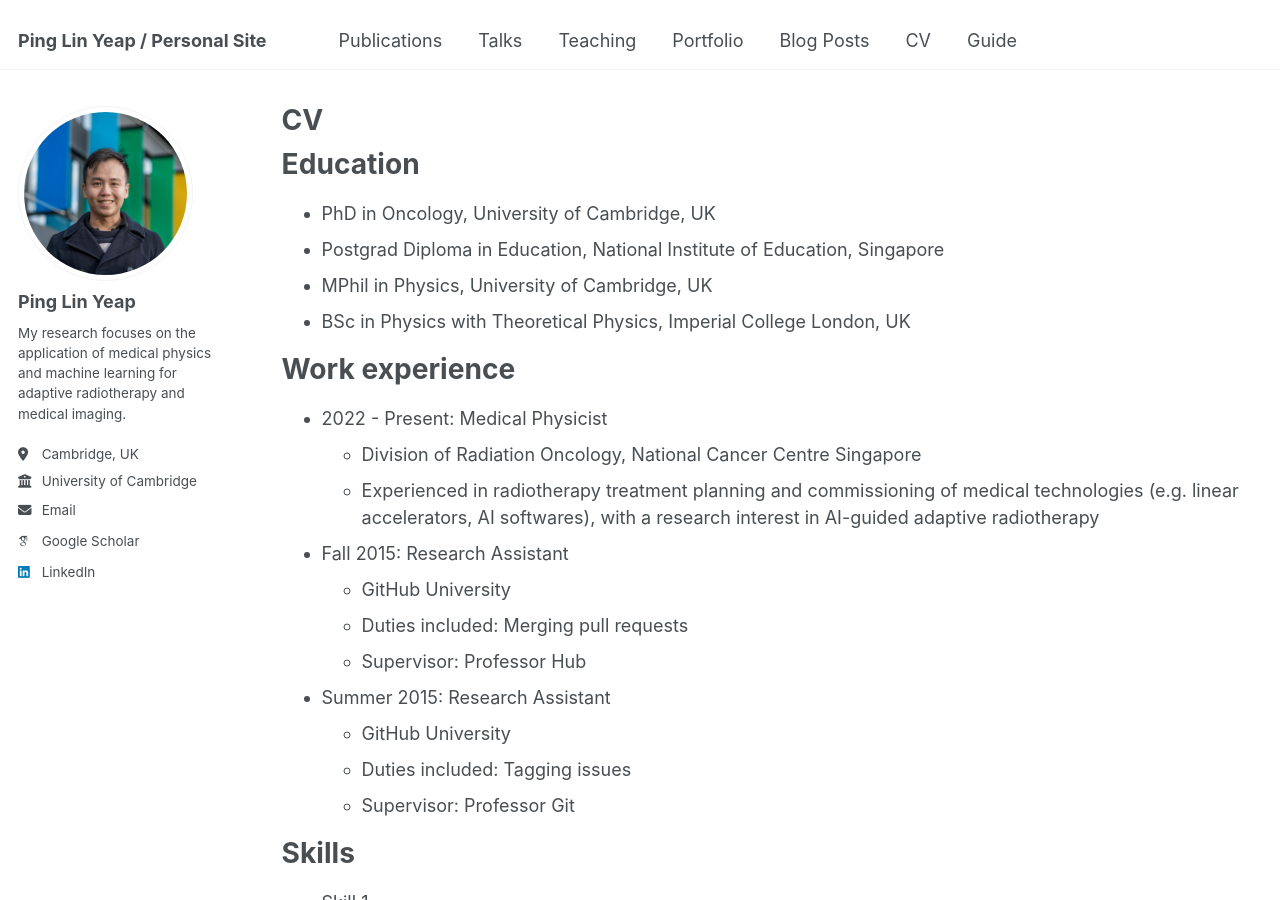
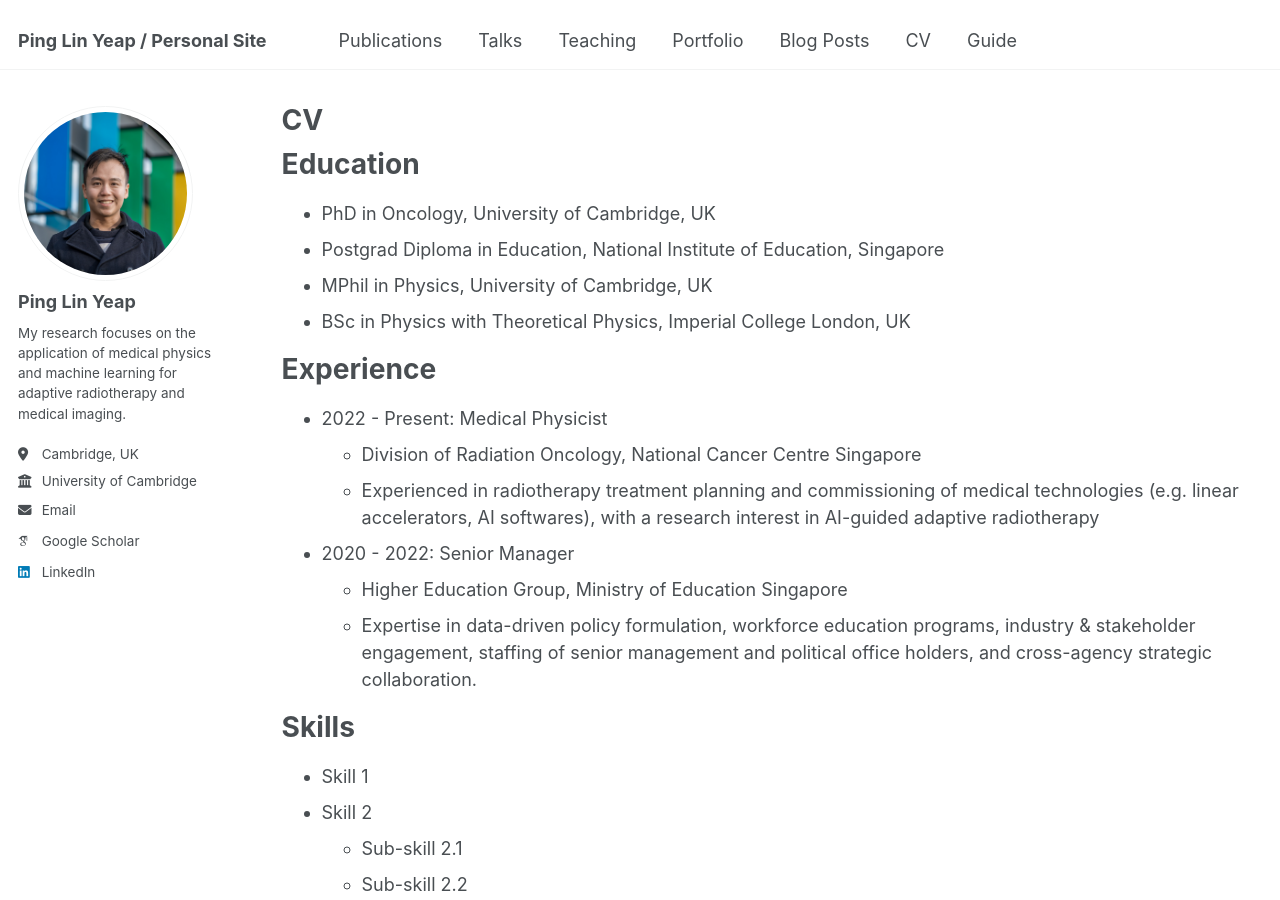
Before and after one commit to yeappl/yeappl.github.io, a Jekyll site: the page built from _pages/cv.md, in a window 1280 px wide and 900 px high. Built offline with Jekyll 4.4.1, drawn with Linux system fonts in a browser that asks for light colours; some web fonts are replaced.

Commit message:
Update cv.md

```diff
--- a/_pages/cv.md
+++ b/_pages/cv.md
@@ -16,21 +16,16 @@ Education
 * MPhil in Physics, University of Cambridge, UK
 * BSc in Physics with Theoretical Physics, Imperial College London, UK
 
-Work experience
+Experience
 ======
 * 2022 - Present: Medical Physicist
   * Division of Radiation Oncology, National Cancer Centre Singapore
   * Experienced in radiotherapy treatment planning and commissioning of medical technologies (e.g. linear accelerators, AI softwares), with a research interest in AI-guided adaptive radiotherapy
 
-* Fall 2015: Research Assistant
-  * GitHub University
-  * Duties included: Merging pull requests
-  * Supervisor: Professor Hub
-
-* Summer 2015: Research Assistant
-  * GitHub University
-  * Duties included: Tagging issues
-  * Supervisor: Professor Git
+* 2020 - 2022: Senior Manager
+  * Higher Education Group, Ministry of Education Singapore
+  * Expertise in data-driven policy formulation, workforce education programs, industry & stakeholder engagement, staffing
+ of senior management and political office holders, and cross-agency strategic collaboration.
 
 Skills
 ======
```
